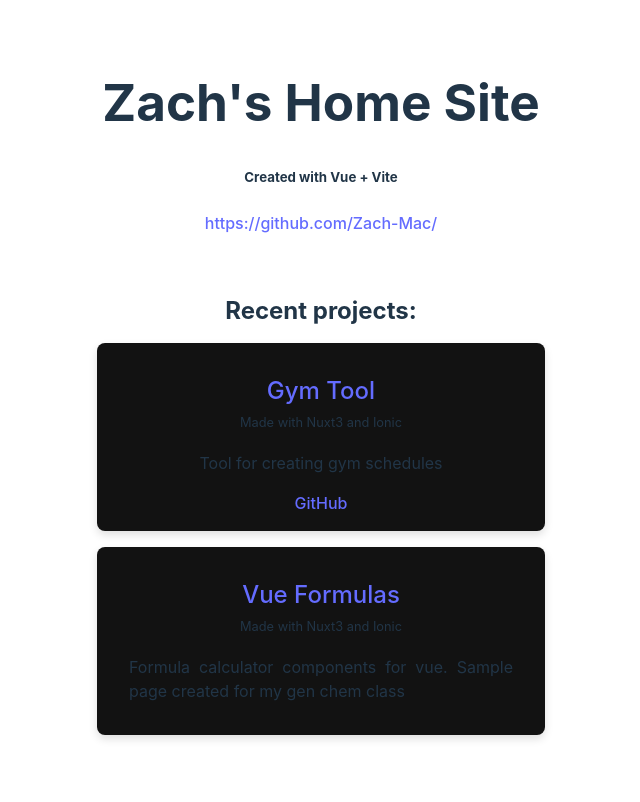
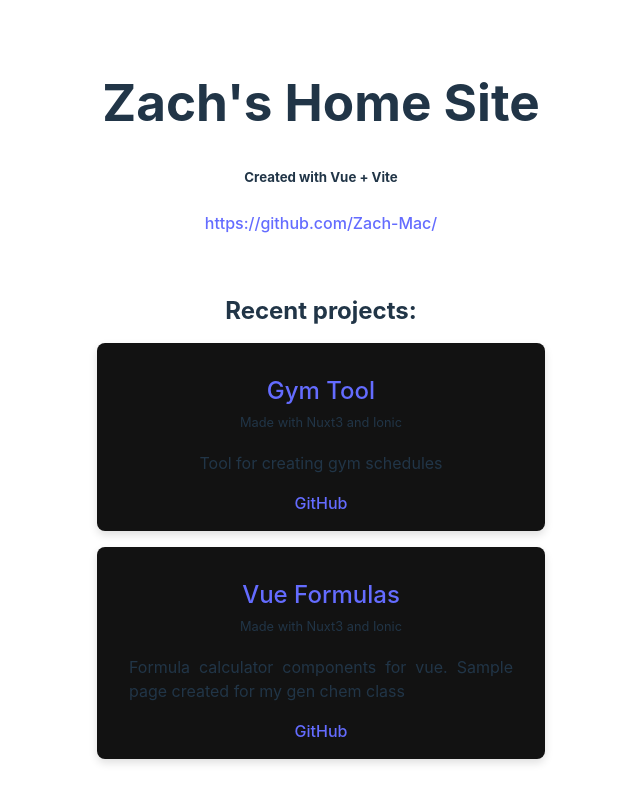
Before and after one commit to Zach-Mac/zach-mac.github.io, a Vue app: page / in a window 1280 px wide. Shown: the top 802 px of the page, without its empty margins (319-959 px from the left). Built offline with nearby package versions, Linux system fonts and the light colour scheme.

Commit message:
Add VueFormulas

```diff
--- a/src/App.vue
+++ b/src/App.vue
@@ -23,7 +23,11 @@ import GitLink from '@/components/GitLink.vue'
 			Tool for creating gym schedules
 		</SiteLink>
 
-		<SiteLink title="Vue Formulas" uses="Nuxt3 and Ionic" href="" github="">
+		<SiteLink title="Vue Formulas"
+			  uses="Nuxt3 and Ionic"
+			  href="https://zachs-vue-formulas.netlify.app"
+			  github="VueFormulas"
+		>
 			Formula calculator components for vue. Sample page created for my
 			gen chem class
 		</SiteLink>
```
